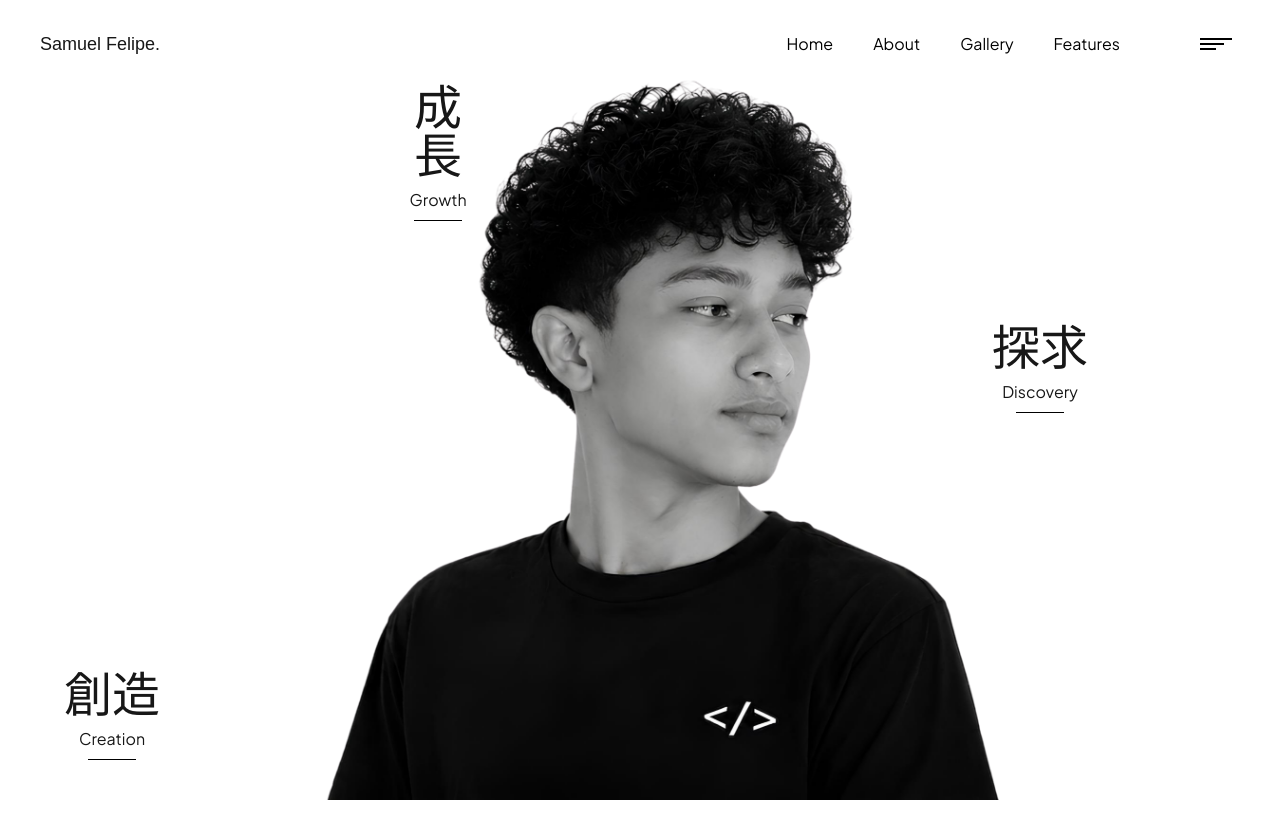
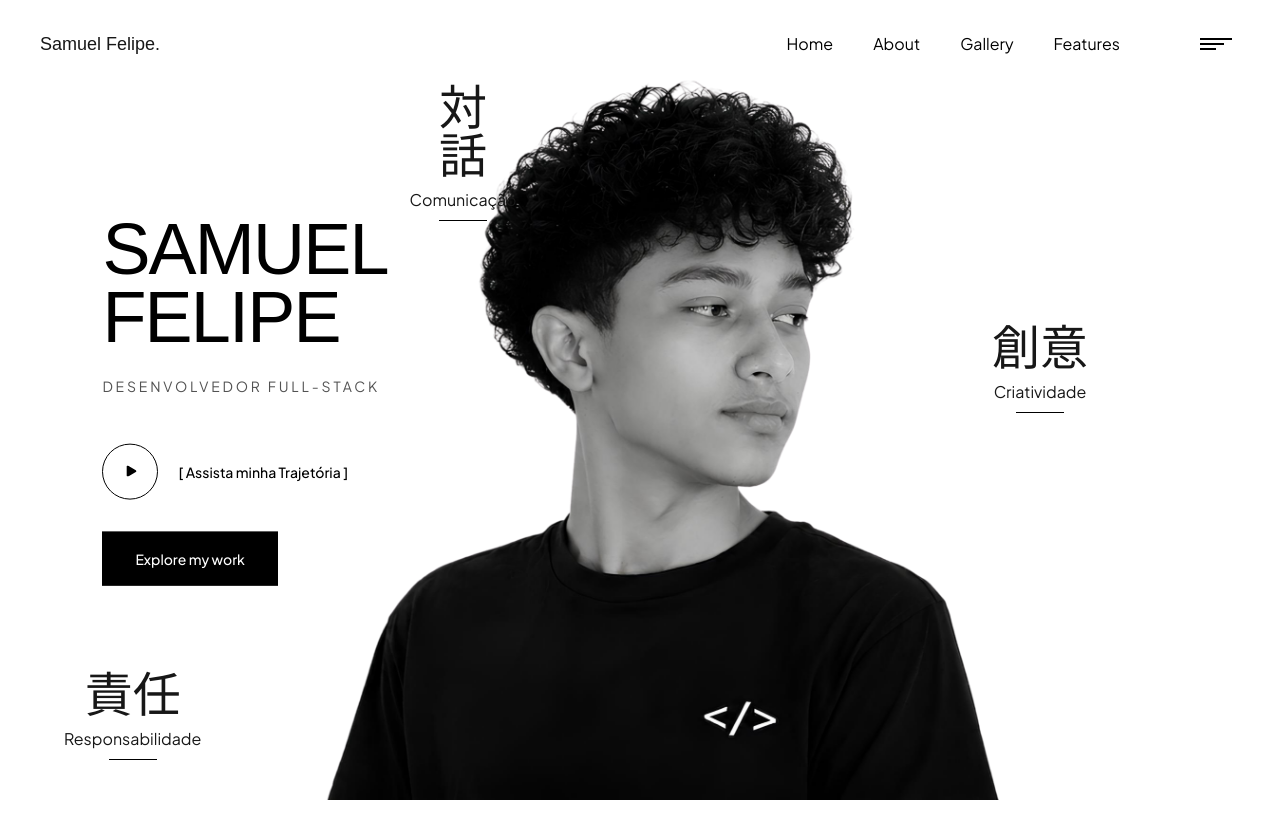
Before and after one commit to samuelfelipedev777-coder/My-Portiolio, a Next.js app: page / in a window 1280 px wide. Shown: the top 838 px of the page. Built offline with nearby package versions, Linux system fonts and the light colour scheme; a web font is replaced by a local one.

Commit message:
feat: improve header scroll animation

```diff
--- a/src/app/components/Header.tsx
+++ b/src/app/components/Header.tsx
@@ -1,14 +1,18 @@
 "use client";
+import { useGSAP } from "@gsap/react";
+import gsap from "gsap";
+import ScrollTrigger from "gsap/ScrollTrigger";
+import { useRef, useState } from "react";
 
 import HeaderButton from "./HeaderButton";
 import { styles } from "../types/styles";
-import { useGSAP } from "@gsap/react";
-import gsap from "gsap";
-import { useRef, useState } from "react";
+
+gsap.registerPlugin(ScrollTrigger);
 
 export default function Header() {
   const [isOpen, setIsOpen] = useState(false);
 
+  const headerRef = useRef<HTMLElement>(null);
   const navigationRef = useRef<HTMLElement>(null);
   const backdropRef = useRef<HTMLDivElement>(null);
   const linksRef = useRef<HTMLAnchorElement[]>([]);
@@ -21,11 +25,35 @@ export default function Header() {
   ];
 
   useGSAP(() => {
+    const header = headerRef.current;
     const navigation = navigationRef.current;
     const backdrop = backdropRef.current;
 
-    if (!navigation || !backdrop) return;
+    if (!header || !navigation || !backdrop) return;
 
+    // Header scroll effect
+    ScrollTrigger.create({
+      trigger: "#hero",
+      start: "top -480px",
+
+      onEnter: () => {
+        gsap.to(header, {
+          backdropFilter: "blur(5px)",
+          backgroundColor: "rgba(255, 255, 255, 0.08)",
+          duration: 0.3,
+        });
+      },
+
+      onLeaveBack: () => {
+        gsap.to(header, {
+          backdropFilter: "blur(0px)",
+          backgroundColor: "rgba(255, 255, 255, 0)",
+          duration: 0.3,
+        });
+      },
+    });
+
+    // Navigation animation
     if (isOpen) {
       gsap.set(navigation, {
         xPercent: 100,
@@ -90,7 +118,10 @@ export default function Header() {
   }, [isOpen]);
 
   return (
-    <header className={styles.header.container}>
+    <header
+      ref={headerRef}
+      className={styles.header.container}
+    >
       <div>
         <h2 className="font-heading text-lg">
           Samuel Felipe.
--- /dev/null
+++ b/src/app/components/HeroCta.tsx
@@ -0,0 +1,36 @@
+import { FaPlay } from "react-icons/fa";
+
+export default function HeroCta() {
+  return (
+    <div className="absolute left-[8%] top-1/2 z-20 -translate-y-1/2">
+      <div>
+        <h1 className="font-heading text-6xl font-medium leading-[0.95] tracking-tight text-black md:text-7xl">
+          SAMUEL
+          <br />
+          FELIPE
+        </h1>
+
+        <p className="mt-6 text-sm uppercase tracking-[0.2em] text-neutral-600">
+          Desenvolvedor Full-Stack
+        </p>
+      </div>
+
+      <div className="mt-12 flex items-center gap-5">
+        <button
+          aria-label="Watch video"
+          className="group flex h-14 w-14 cursor-pointer items-center justify-center rounded-full border border-black transition-all duration-300 hover:border-purple-600 hover:shadow-[3px_0_0_#9333ea,-3px_0_0_#7e22ce]"
+        >
+          <FaPlay className="ml-0.5 text-[11px] text-black transition-all duration-300 group-hover:translate-x-[1px] group-hover:text-purple-600" />
+        </button>
+
+        <span className="text-sm font-medium text-black hover:text-purple-600 cursor-pointer">
+          [ Assista minha Trajetória ]
+        </span>
+      </div>
+
+      <button className="mt-8 cursor-pointer border border-black bg-black px-8 py-4 text-sm font-medium text-white transition-all duration-300 hover:bg-white hover:text-black">
+        Explore my work
+      </button>
+    </div>
+  );
+}
--- a/src/app/sections/HomeSection.tsx
+++ b/src/app/sections/HomeSection.tsx
@@ -7,6 +7,7 @@ import { useRef } from "react";
 
 import { styles } from "../types/styles";
 import { images } from "../types/images";
+import HeroCta from "../components/HeroCta";
 
 gsap.registerPlugin(ScrollTrigger);
 
@@ -15,41 +16,42 @@ export default function HomeSection() {
 
   const kanjis = [
   {
-      kanji: "成長",
-      translation: "Growth",
+    kanji: "対話",
+    translation: "Comunicação",
     vertical: true,
     position: "top-[10%] left-[10%] md:top-[10%] md:left-[32%]",
     mobilePosition: "top-[15%] left-[5%]",
   },
 
   {
-      kanji: "探求",
-      translation: "Discovery",
+    kanji: "創意",
+    translation: "Criatividade",
     position: "top-[35%] right-[15%]",
     mobilePosition: "top-[40%] right-[5%]",
   },
 
   {
-      kanji: "創造",
-      translation: "Creation",
+    kanji: "責任",
+    translation: "Responsabilidade",
     position: "bottom-[5%] left-[5%] md:bottom-[5%] md:left-[5%]",
     mobilePosition: "bottom-[20%] left-[10%]",
   },
 ];
 
   useGSAP(() => {
-    gsap.timeline({
+    gsap
+      .timeline({
         scrollTrigger: {
           trigger: "#hero",
           start: "top top",
           end: "bottom top",
           scrub: 1,
-      }
+        },
       })
       .to(kanjiRefs.current[0], { y: -100, x: -50 }, 0)
       .to(kanjiRefs.current[1], { y: -80, x: 60 }, 0)
       .to(kanjiRefs.current[2], { y: 70, x: 50 }, 0);
-  })
+  });
 
   return (
     <section id="hero" className={styles.hero.container}>
@@ -85,12 +87,13 @@ export default function HomeSection() {
 
             <div className={styles.hero.kanjiInfo}>
               <span>{item.translation}</span>
-
               <span className={styles.hero.line} />
             </div>
           </div>
         ))}
       </div>
+
+      <HeroCta />
     </section>
   );
 }
```
Lines whose indentation alone changed are shown as unchanged.
